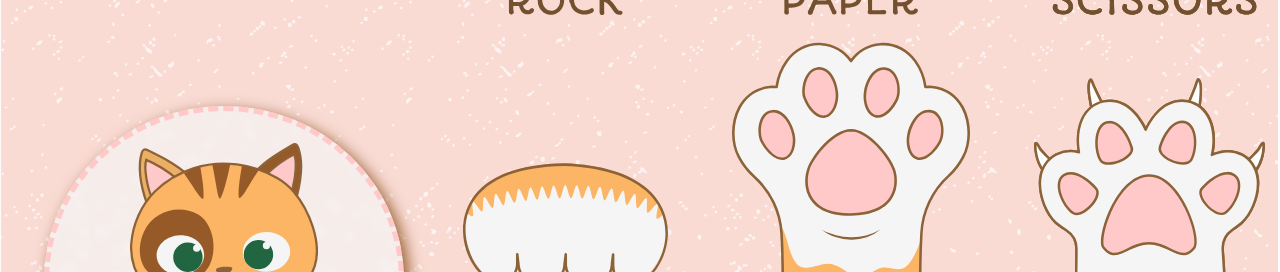
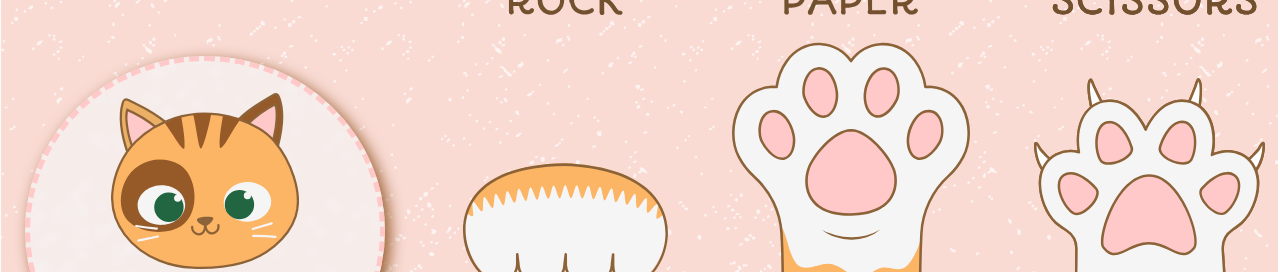
Before and after one commit to daduckster/rock_paper_scissors, a plain HTML site: page index.html in a window 1280 px wide. Shown: the part 243-515 px from the top of the page. Drawn offline with Linux system fonts and the light colour scheme; a web font is replaced by a local one.

Commit message:
fixed cat-container position

```diff
--- a/style.css
+++ b/style.css
@@ -131,9 +131,9 @@ h1 {
 #cat-container {
     display: flex;
     flex-direction: column;
-    justify-content: center;
+    /* justify-content: center; */
     align-items: center;
-    width: 29vw;
+    max-width: 32vw;
     flex: 1 1 auto;
 }
 
@@ -143,6 +143,7 @@ h1 {
     flex-direction: column;
     align-items: center;
     justify-content: center;
+    margin-top: 9vh;
     width: 45vh;
     height: fit-content;
     border: 5px dashed #FFC9C9;
```
